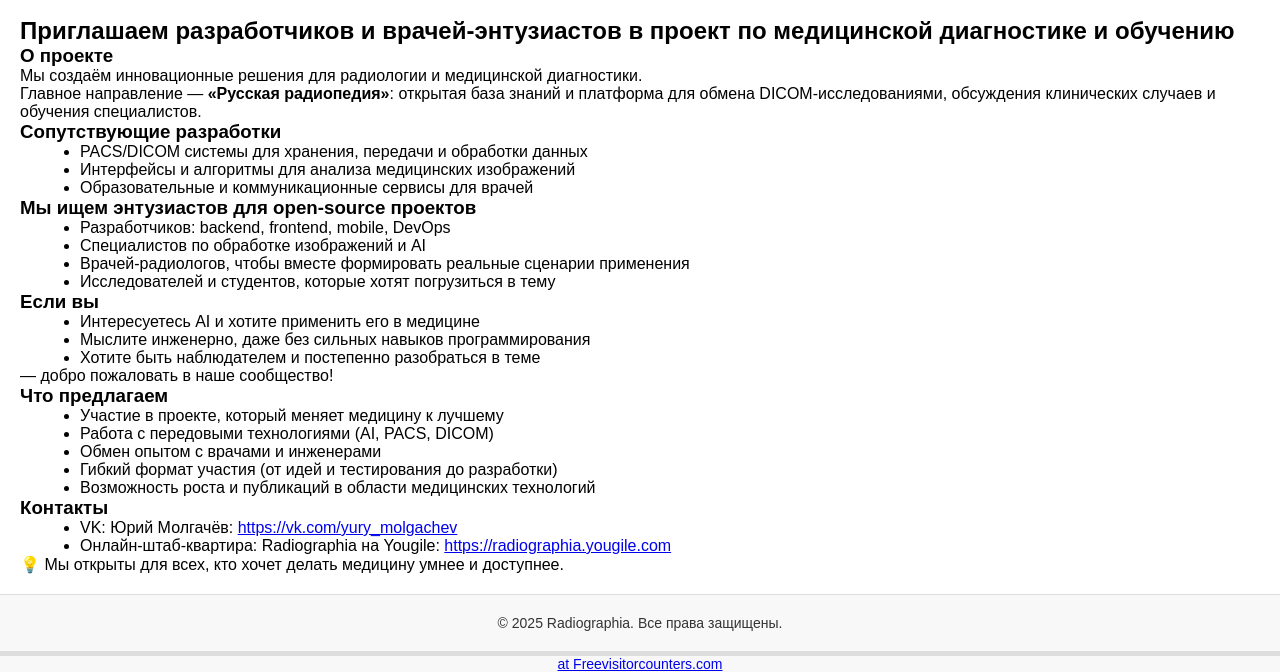
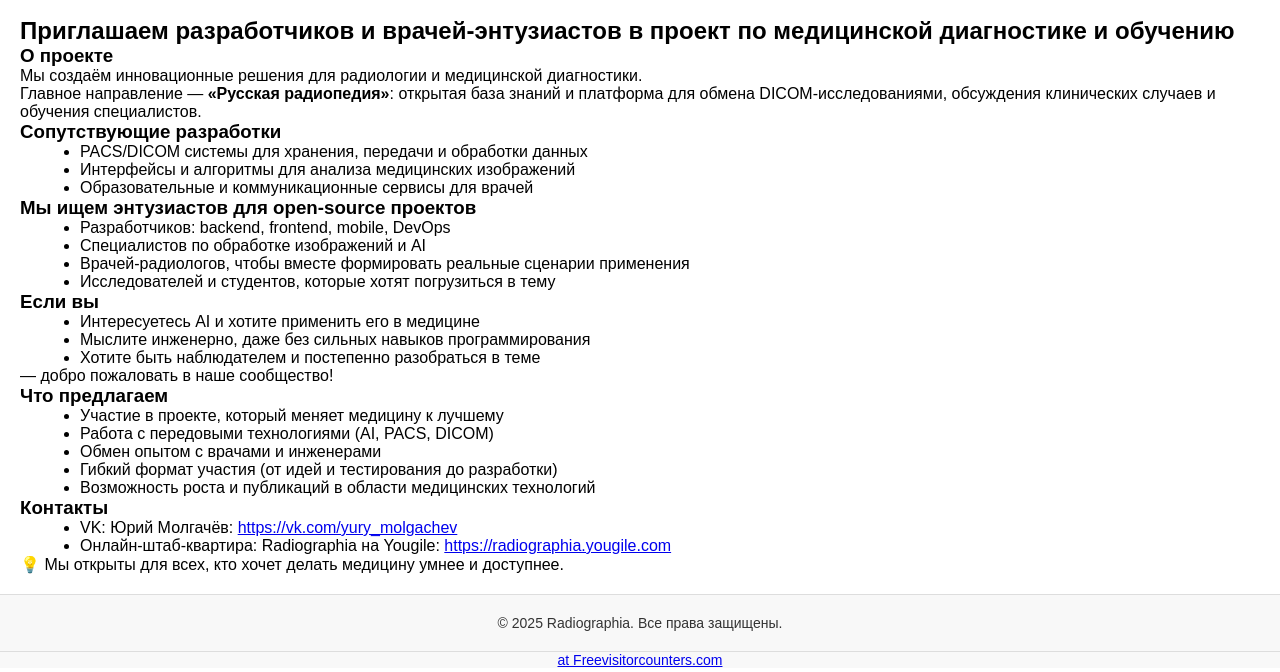
Before and after one commit to radiographia/pacs, a plain HTML site: page index.html in a window 1280 px wide. Shown: the part 255-927 px from the top of the page. Drawn offline with Linux system fonts and the light colour scheme; a web font is replaced by a local one.

Commit message:
Update general.css

```diff
--- a/css/general.css
+++ b/css/general.css
@@ -164,7 +164,7 @@
     align-items: center; /* Центрируем по горизонтали */
     justify-content: center; /* Центрируем по вертикали */
     background-color: #f8f8f8; /* Светлый фон */
-    border-top: 5px solid #ddd; /* Легкая граница сверху */
+    border-top: 1px solid #ddd; /* Легкая граница сверху */
     font-size: 14px;
     color: #333;
 	text-align: center;
```
